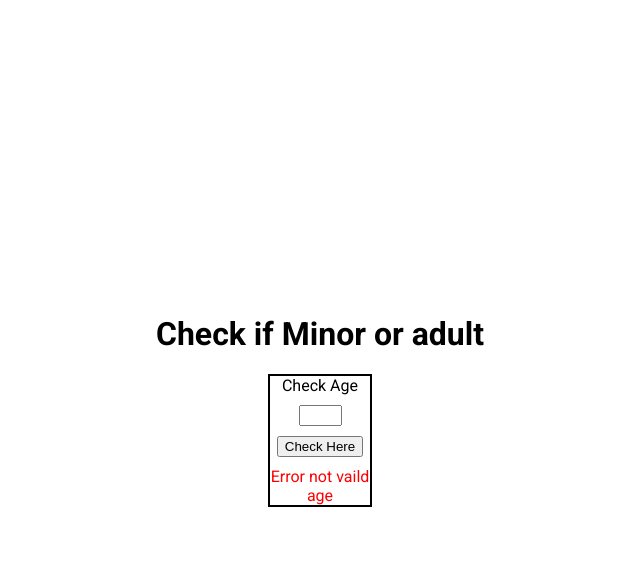
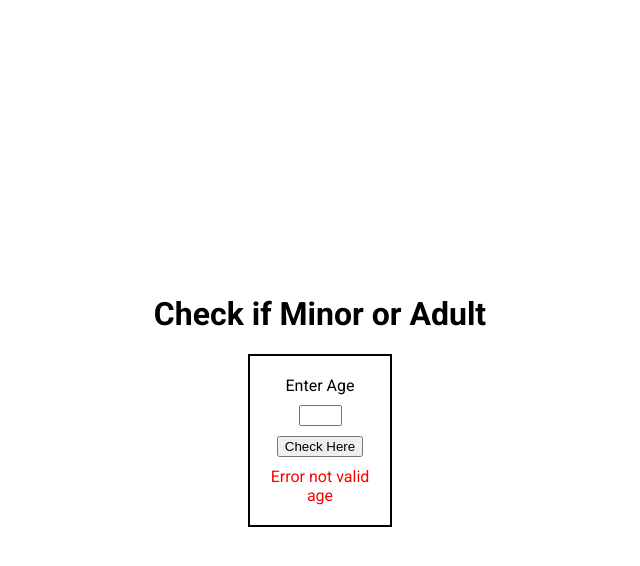
Before and after one commit to JackBadeaux/age-tester, a plain HTML site: page index.html in a window 1280 px wide. Both pictures are taken after a click on the button "Check Here". Shown: the whole page, without its empty margins (320-960 px from the left). Drawn offline with Linux system fonts and the light colour scheme.

Commit message:
some styling added more logic
added enter functionally and autofocus to input

```diff
--- a/css/style.css
+++ b/css/style.css
@@ -11,6 +11,7 @@ body,main,html{
     border: 2px black solid;
     width: 100px;
     margin: 0 auto;
+    padding: 20px;
 }
 .ageInput {
     margin-top: 10px;
--- a/index.html
+++ b/index.html
@@ -3,16 +3,16 @@
 <head>
     <meta charset="UTF-8">
     <meta name="viewport" content="width=device-width, initial-scale=1.0">
-    <title>Document</title>
+    <title>Age Checker</title>
     <link rel="stylesheet" href="./css/style.css">
 </head>
 <body class="roboto">
     <main>
         <div class="parentContainer">
-        <h1 class="h1 text-center">Check if Minor or adult </h1>
+        <h1 class="h1 text-center">Check if Minor or Adult </h1>
         <div class="ageDiv ">
-            <label for="age">Check Age</label>
-            <input  class="ageInput" type="number" name="age" id="age">
+            <label for="age">Enter Age</label>
+            <input  class="ageInput" type="number" name="age" id="age" autofocus>
             <button id="checkButton" class="btn btn-check"> Check Here</button>
             <div id="resultDisplay"></div>
         </div>
--- a/js/app.js
+++ b/js/app.js
@@ -1,19 +1,29 @@
-const ageInput = document.getElementById("age")
-const result = document.getElementById("resultDisplay")
-const checkButton = document.getElementById("checkButton")
+const ageInput = document.getElementById("age");
+const result = document.getElementById("resultDisplay");
+const checkButton = document.getElementById("checkButton");
 
-checkButton.addEventListener("click", function () {
-    const age = Number(ageInput.value);
-    if (age <= 0 || age >= 130) {
-         result.textContent = "Error not vaild age"
-         result.style.color = "red"
-    } else if (age < 18){
-         result.textContent = "You are a Minor"
-         result.style.color = "orange"
-    } else if (age >= 18){
-         result.textContent = "You are a Adult"
-         result.style.color = "green"
-    }
+function checkAge() {
+  const age = Number(ageInput.value);
+  if (age <= 0 || age >= 130) {
+    result.textContent = "Error not valid age";
+    result.style.color = "red";
+  } else if (age < 18) {
+    result.textContent = "You are a Minor";
+    result.style.color = "orange";
+  } else {
+    result.textContent = "You are an Adult";
+    result.style.color = "green";
+  }
 
-    ageInput.value = "";
-})
+  ageInput.value = ""; // clear input after check
+}
+
+// Button click
+checkButton.addEventListener("click", checkAge);
+
+// Enter key
+ageInput.addEventListener("keydown", function (event) {
+  if (event.key === "Enter") {
+    checkAge();
+  }
+});
```
